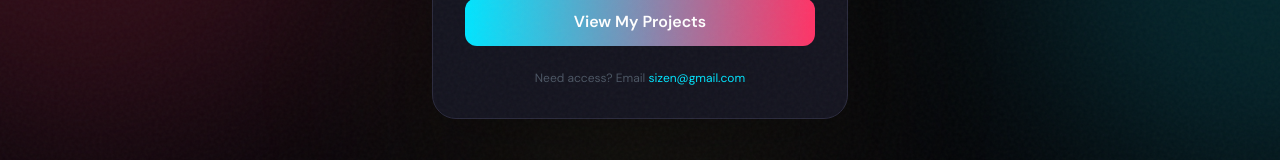
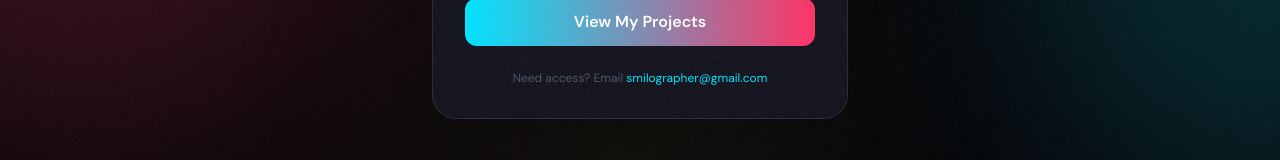
Before and after one commit to sksizenmohammad/Video-Editor-Portfolio, a Next.js app: page /client in a window 1280 px wide. Shown: the part 512-672 px from the top of the page. Built offline with nearby package versions, Linux system fonts and the light colour scheme.

Commit message:
fix: update email address to smilographer@gmail.com
Update all instances of sizen@gmail.com to smilographer@gmail.com.

Co-authored-by: Sk Sizen Mohammad <155028584+sksizenmohammad@users.noreply.github.com>

```diff
--- a/src/app/api/client-auth/route.ts
+++ b/src/app/api/client-auth/route.ts
@@ -39,7 +39,7 @@ export async function POST(request: NextRequest) {
       return NextResponse.json(
         {
           error:
-            "This Gmail is not registered for the client portal. Email sizen@gmail.com to request access.",
+            "This Gmail is not registered for the client portal. Email smilographer@gmail.com to request access.",
         },
         { status: 403 }
       );
--- a/src/components/ClientPortal.tsx
+++ b/src/components/ClientPortal.tsx
@@ -186,8 +186,8 @@ export function ClientPortal() {
           </form>
           <p className="mt-6 text-center text-xs text-gray-600">
             Need access? Email{" "}
-            <a href="mailto:sizen@gmail.com" className="text-accent-secondary">
-              sizen@gmail.com
+            <a href="mailto:smilographer@gmail.com" className="text-accent-secondary">
+              smilographer@gmail.com
             </a>
           </p>
         </motion.div>
--- a/src/components/Contact.tsx
+++ b/src/components/Contact.tsx
@@ -3,7 +3,7 @@
 import { motion } from "framer-motion";
 import { Mail, Phone, Send, Instagram, Youtube } from "lucide-react";
 
-const EMAIL = "sizen@gmail.com";
+const EMAIL = "smilographer@gmail.com";
 const PHONE = "+918777819463";
 
 function openGmailCompose(name: string, senderEmail: string, project: string, message: string) {
```
